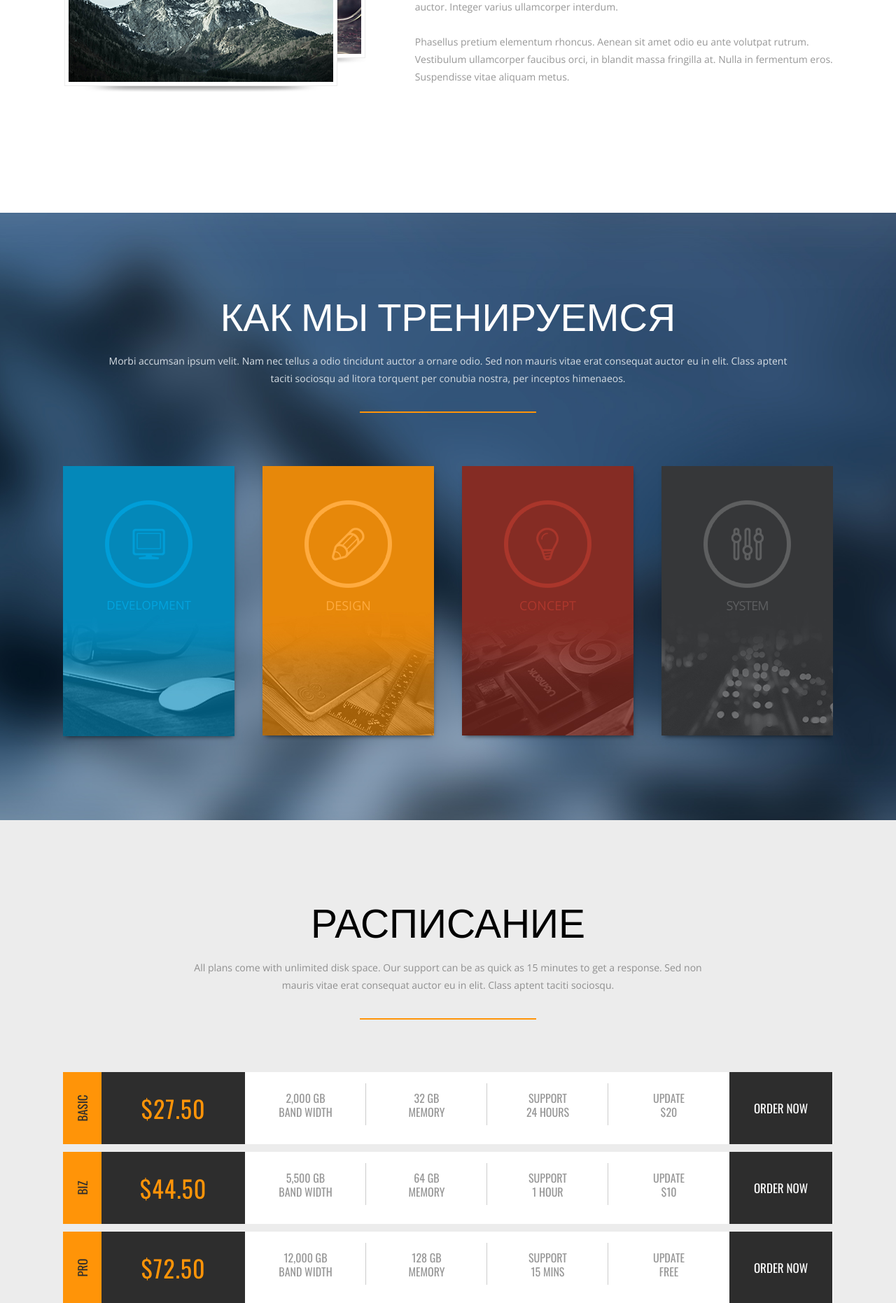
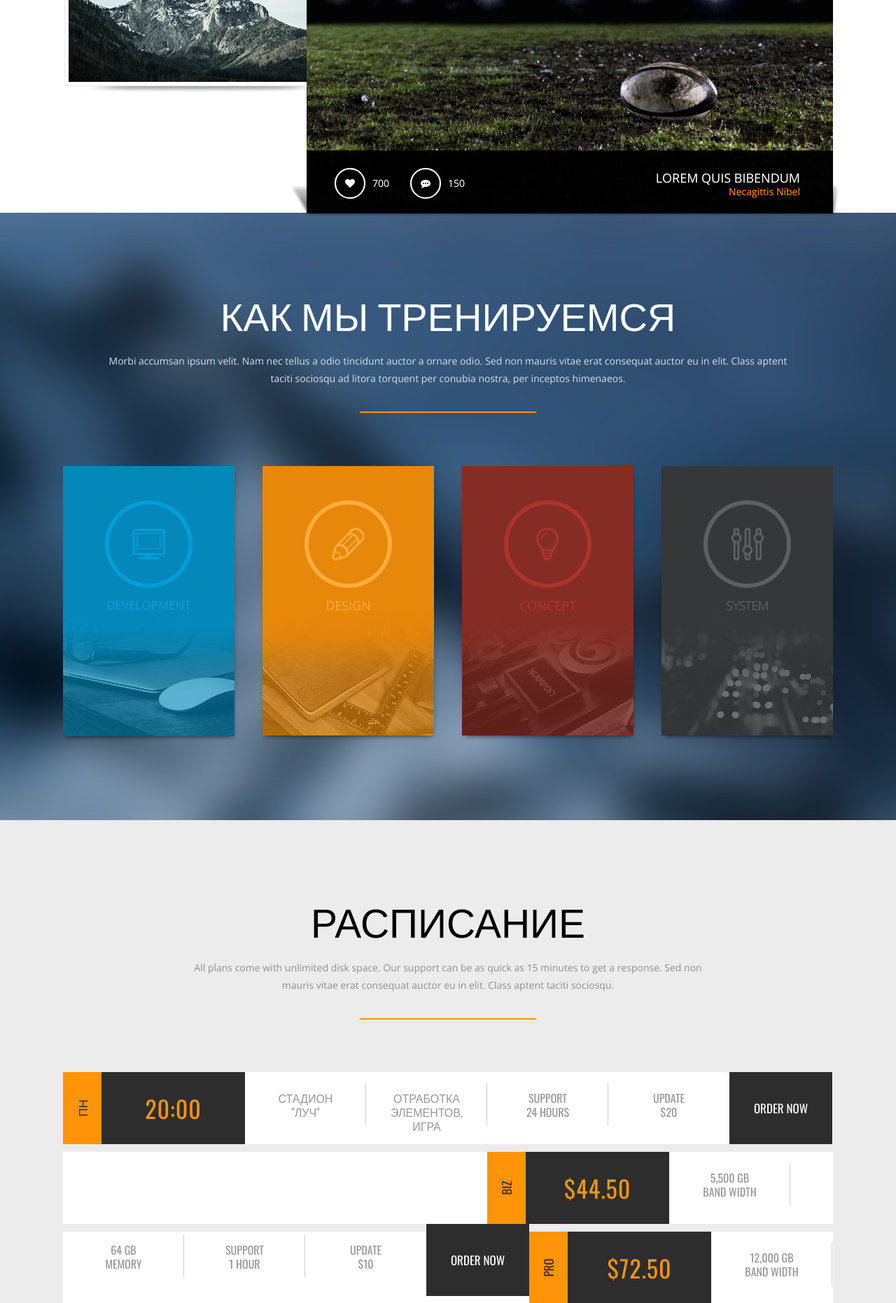
Before and after one commit to IvanGML/rugby-gomel, a PHP site: page / in a window 1280 px wide. Shown: the part 1400-3262 px from the top of the page at 70% size. Run offline with PHP 8.4, Linux system fonts and the light colour scheme.

Commit message:
styles changes of menu and adding new picture to slider

```diff
--- a/css/media.css
+++ b/css/media.css
@@ -19,7 +19,7 @@ http://www.templatemo.com/tm-473-november
 
 	.Navigation { margin-right: 0px; }
 	/*.Navigation li a { padding: 30px 36px; }*/
-	header.smaller .Navigation li a { padding: 16px 36px; }
+	/*header.smaller .Navigation li a { padding: 16px 36px; }*/
 
 
 	.Banner_sec { width: 100%; height: 524px; }
--- a/css/theme.css
+++ b/css/theme.css
@@ -76,9 +76,9 @@ header.smaller .site-logo h1 a { font-size: 30px;  }
 .Navigation li a { font-size: 16px; color: #fff; font-family: 'Open Sans', sans-serif; font-weight: 400; text-decoration: none; display: block; -webkit-transition: all 0.3s ease; transition: all 0.3s ease; }
 .Navigation li span {
 	border-bottom: solid 5px #ff9000;
-	background: rgba(56,87,122,1);
-	background: -webkit-gradient(left top, left bottom, color-stop(0%, rgba(56,87,122,1)), color-stop(0%, rgba(56,87,122,1)), color-stop(0%, rgba(56,87,122,1)), color-stop(100%, rgba(44,68,94,1)));
-	background: linear-gradient(to bottom, rgba(56,87,122,1) 0%, rgba(56,87,122,1) 0%, rgba(56,87,122,1) 0%, rgba(44,68,94,1) 100%);
+	/*background: rgba(56,87,122,1);*/
+	/*background: -webkit-gradient(left top, left bottom, color-stop(0%, rgba(56,87,122,1)), color-stop(0%, rgba(56,87,122,1)), color-stop(0%, rgba(56,87,122,1)), color-stop(100%, rgba(44,68,94,1)));*/
+	/*background: linear-gradient(to bottom, rgba(56,87,122,1) 0%, rgba(56,87,122,1) 0%, rgba(56,87,122,1) 0%, rgba(44,68,94,1) 100%);*/
 	filter: progid:DXImageTransform.Microsoft.gradient( startColorstr='#38577a', endColorstr='#2c445e', GradientType=0 );
 	width: 100%;
 	height: 100%;
@@ -94,7 +94,7 @@ header.smaller .site-logo h1 a { font-size: 30px;  }
 	opacity: 1;
 }
 
-header.smaller .Navigation li a { padding: 16px 41px; }
+/*header.smaller .Navigation li a { padding: 16px 41px; }*/
 header.smaller .Navigation li { height: 60px; }
 
 .mobile { display: none;  }
--- a/index.html
+++ b/index.html
@@ -103,7 +103,7 @@ http://www.templatemo.com/tm-473-november
                                     </div>
                                 </div>
 							</li>
-                    		<li>
+                            <li>
                                 <div class="Slider">
                                     <figure><img src="img/rugby-slider-2.jpeg" alt="image"></figure>
                                     <div class="text">
@@ -118,7 +118,23 @@ http://www.templatemo.com/tm-473-november
                                         </div>
                                     </div>
                                 </div>
-							</li>
+                            </li>
+                            <li>
+                                <div class="Slider">
+                                    <figure><img src="img/rugby-slider-3.jpeg" alt="image"></figure>
+                                    <div class="text">
+                                        <div class="Icon">
+                                            <ul>
+                                                <li><a href="#"><i class="fa fa-heart"></i>700</a></li>
+                                                <li class="num"><a href="#"><i class="fa fa-commenting"></i>150</a></li>
+                                            </ul>
+                                        </div>
+                                        <div class="Lorem">
+                                            <p>lorem quis bibendum<span>Necagittis Nibel</span></p>
+                                        </div>
+                                    </div>
+                                </div>
+                            </li>
 						</ul>
             	        <figure><img src="img/Shadow-img.png" alt="image" class="Shadow"></figure>
                     </div>
@@ -228,16 +244,16 @@ http://www.templatemo.com/tm-473-november
                     <ul>
                         <li>
                             <div class="Basic">
-	                            <h5>basic</h5>
+	                            <h5>ПН</h5>
                             </div>
                             <div class="Dollar">
-    	                        <h2>$27.50</h2>
+    	                        <h2>20:00</h2>
                             </div>
                             <div class="Band">
-	                            <p>2,000 GB <span>Band width</span></p>
+	                            <p>Стадион "Луч"<span></span></p>
                             </div>
                             <div class="Band">
-	                            <p>32 GB<span>memory</span></p>
+	                            <p>Отработка элементов, игра<span></span></p>
                             </div>
                             <div class="Band">
 	                            <p>Support<span>24 Hours</span></p>
```
Also changed, not shown: img/rugby-slider-3.jpeg (added).
